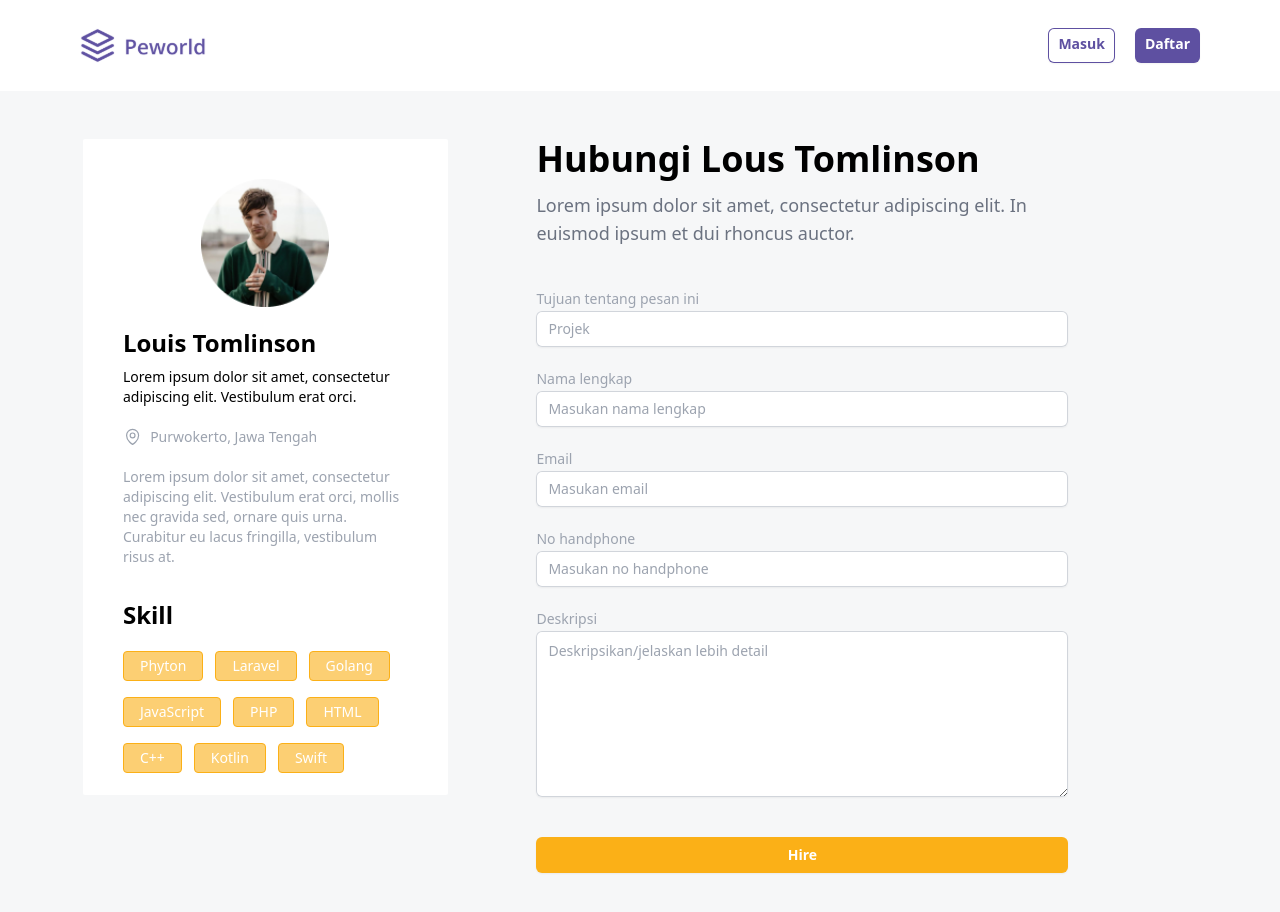
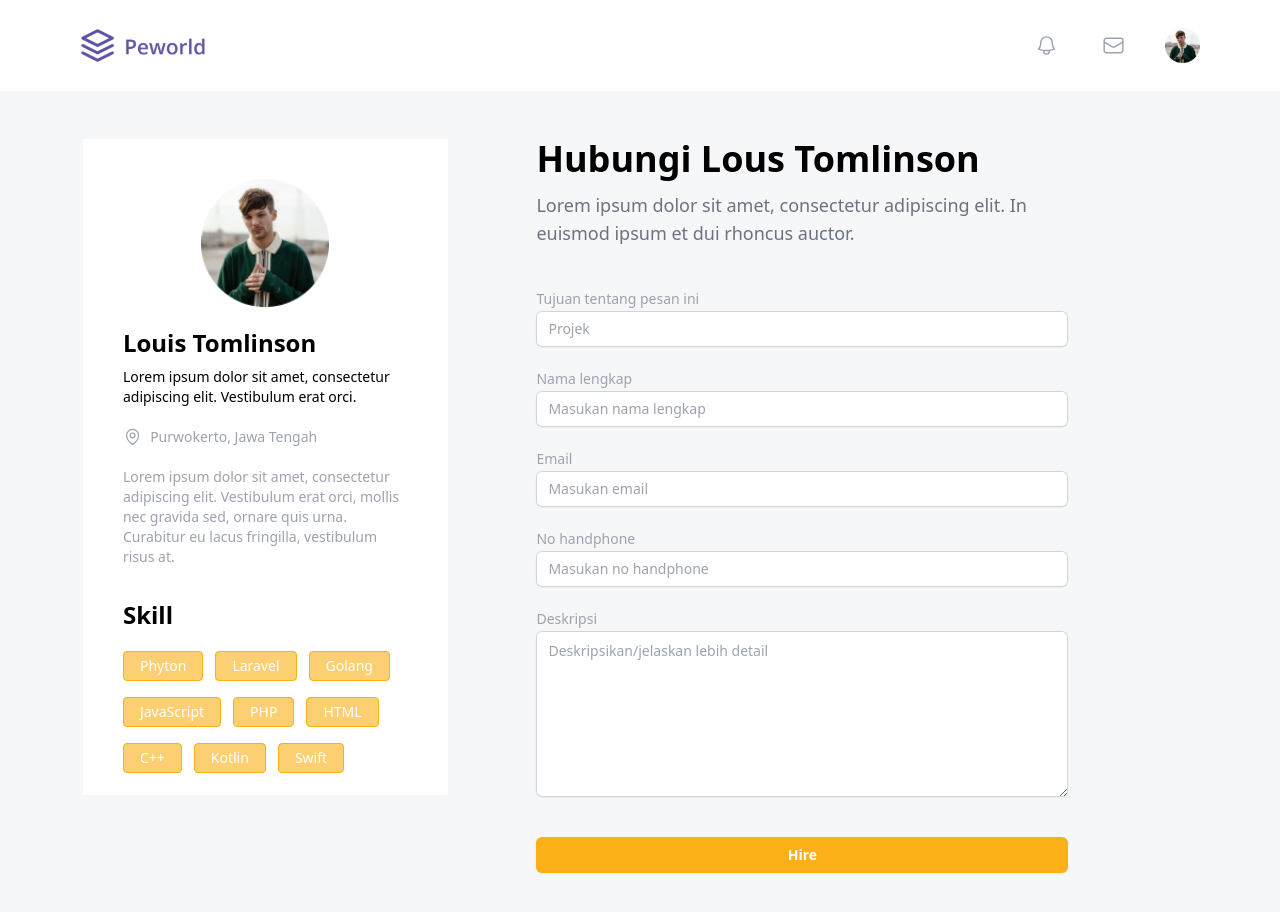
Before and after one commit to mrizkysolehudin/fe-peworld, a Next.js app: page /hire in a window 1280 px wide. Shown: the top 912 px of the page. Built offline with nearby package versions, Linux system fonts and the light colour scheme.

Commit message:
add ui navbar after login

```diff
--- a/src/components/Global/Navbar.jsx
+++ b/src/components/Global/Navbar.jsx
@@ -1,3 +1,4 @@
+import { BellIcon, EnvelopeIcon } from "@heroicons/react/24/outline";
 import Image from "next/image";
 import Link from "next/link";
 import { useRouter } from "next/router";
@@ -23,6 +24,19 @@ const Navbar = () => {
 				<Image src="/assets/icons/logo-indigo.svg" alt="" width={127} height={35} />
 			</Link>
 
+			{isLogin ? (
+				<div className="gap-9 flex text-gray-400">
+					<button className="hover:bg-gray-50 px-1 rounded">
+						<BellIcon className="w-[1.8vw] h-[1.8vw]" />
+					</button>
+					<button className="hover:bg-gray-50 px-1 rounded">
+						<EnvelopeIcon className="w-[1.8vw] h-[1.8vw]" />
+					</button>
+					<Link href="/profile/worker" className="rounded-full">
+						<Image src="/assets/images/avatar3.png" alt="" width={35} height={35} />
+					</Link>
+				</div>
+			) : (
 				<div className="gap-5 flex">
 					<Link
 						href="/login"
@@ -35,6 +49,7 @@ const Navbar = () => {
 						Daftar
 					</Link>
 				</div>
+			)}
 		</nav>
 	);
 };
--- a/src/components/Profile/SectionWorkExperiences.jsx
+++ b/src/components/Profile/SectionWorkExperiences.jsx
@@ -25,7 +25,7 @@ const SectionWorkExperiences = () => {
 
 			<article className="flex gap-6 w-6/12">
 				<div className="relative w-[14vw] h-[6vw] mx-auto">
-					<Image src="/assets/images/tokped.png" alt="avatar" fill />
+					<Image src="/assets/images/tokped.png" alt="work experiences" fill />
 				</div>
 
 				<div>
```
Lines whose indentation alone changed are shown as unchanged.
